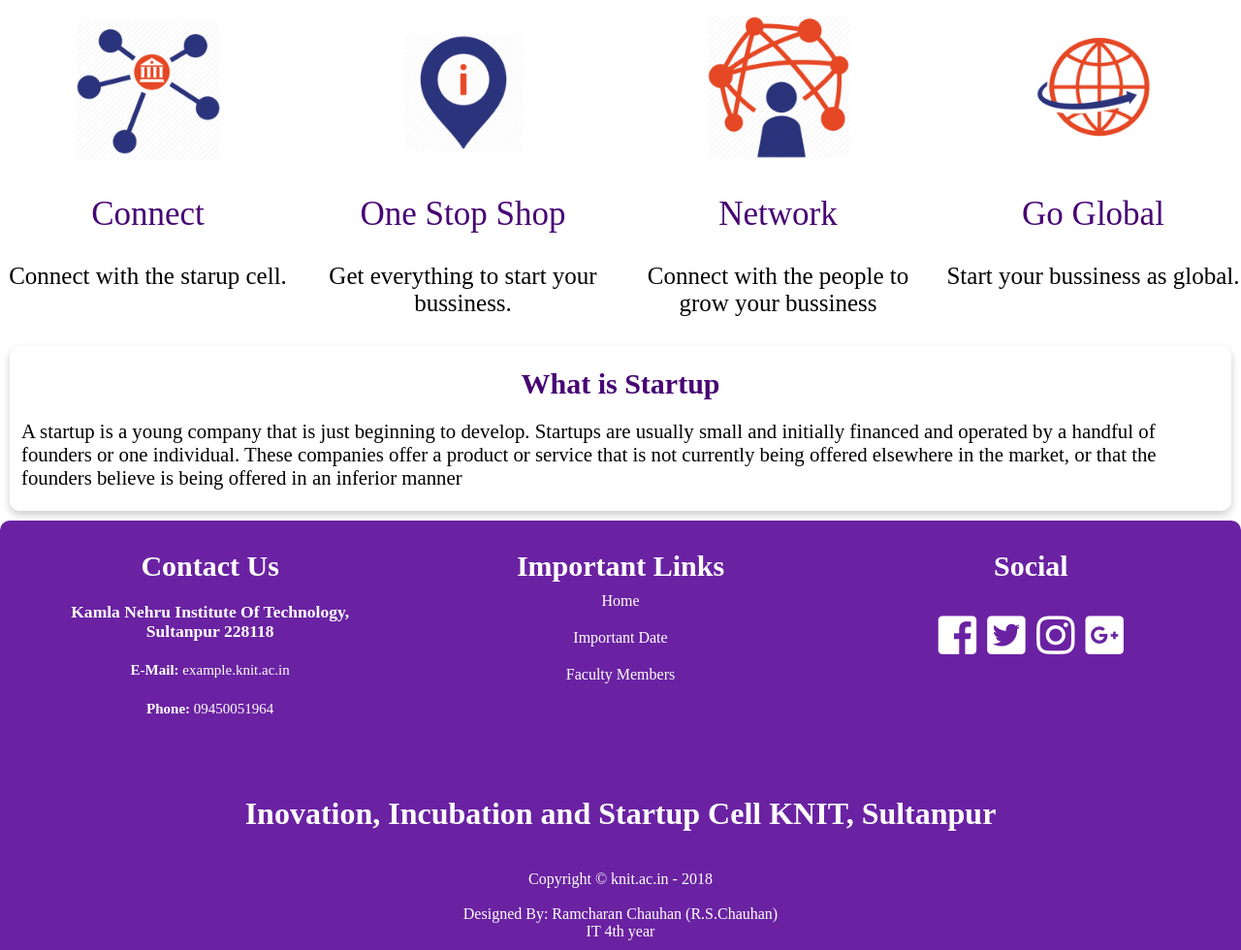
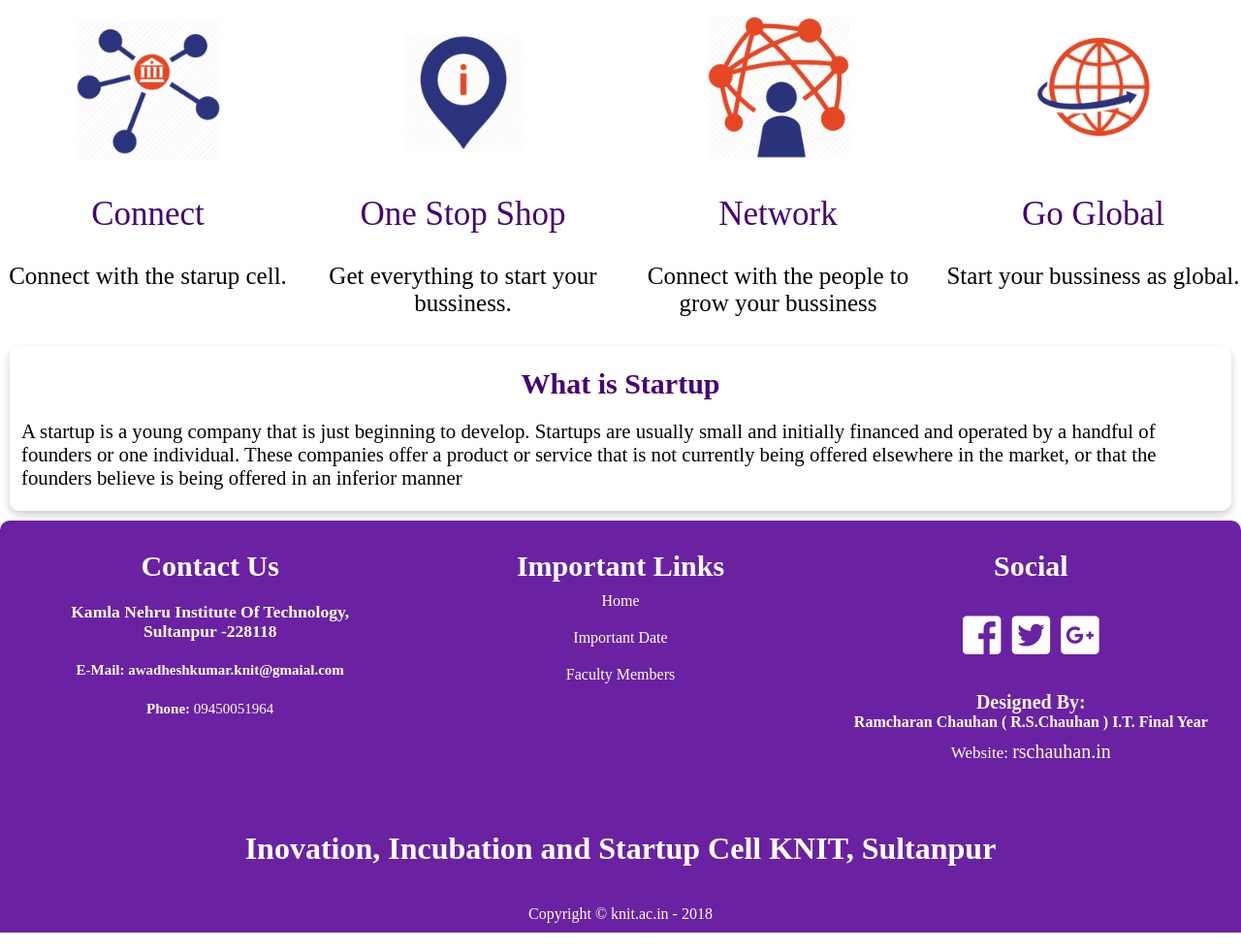
Before and after one commit to srs0447/knit_startup_cell, a website: page dist/index.html in a window 1280 px wide. Shown: the part 3076-4056 px from the top of the page at 97% size. Drawn offline with nearby package versions, Linux system fonts and the light colour scheme.

Commit message:
Finanl submission

```diff
--- a/dist/css/style.css
+++ b/dist/css/style.css
@@ -377,6 +377,19 @@ p {
   font-size: 45px;
   padding: 30px 0;
 }
+.develop h3 {
+  font-size: 20px;
+  color: #f4f4f4;
+}
+.web-name {
+  font-size: 17px;
+  color: white;
+}
+.web-name a {
+  text-decoration: none;
+  color: white;
+  font-size: 20px;
+}
 @media screen and (max-width: 600px) {
   .footer-container {
     display: block;
--- a/dist/index.html
+++ b/dist/index.html
@@ -283,8 +283,8 @@
 			<div>
 				<h2>Contact Us</h2>
 				<div class="contact">
-					<h3>Kamla Nehru Institute Of Technology,<br> Sultanpur 228118</h3>
-					<p><strong>E-Mail: </strong>example.knit.ac.in</p>
+					<h3>Kamla Nehru Institute Of Technology,<br> Sultanpur -228118</h3>
+					<p><strong>E-Mail: </strong><b>awadheshkumar.knit@gmaial.com</b></p>
 					<p><strong>Phone:</strong> 09450051964</p>
 				</div>
 			</div>
@@ -304,14 +304,21 @@
 				<div class="social">
 					<i class="fab fa-facebook-square"></i>
 					<i class="fab fa-twitter-square"></i>
-					<i class="fab fa-instagram"></i>
 					<i class="fab fa-google-plus-square"></i>
+				</div>
+				<div class="develop">
+					<h3>Designed By:</h3>
+					<h4>Ramcharan Chauhan ( R.S.Chauhan ) I.T. Final Year</h4>
+					<div class="web-name">
+						<p class="web-name">Website: <a href="https://rschauhan.in" target="_black">rschauhan.in</a></p>
+
+					</div>
 
 				</div>
 			</div>
 		</div>
 		<h1>Inovation, Incubation and Startup Cell KNIT, Sultanpur</h1>
-		<p>Copyright &copy; knit.ac.in - 2018 <br><br>Designed By: Ramcharan Chauhan (R.S.Chauhan)<br> IT 4th year
+		<p>Copyright &copy; knit.ac.in - 2018
 		</p>
 	</footer>
 	<script src="https://code.jquery.com/jquery-3.3.1.min.js" integrity="sha256-FgpCb/KJQlLNfOu91ta32o/NMZxltwRo8QtmkMRdAu8="
```
